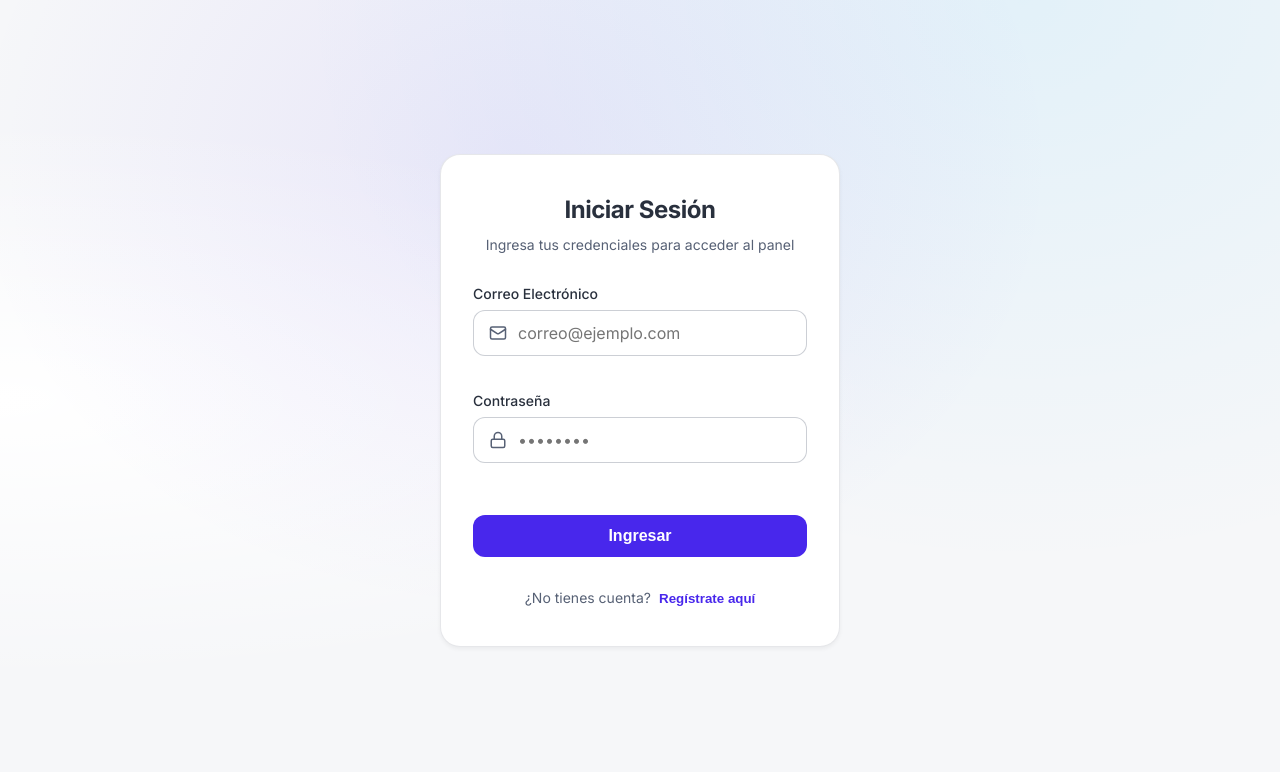
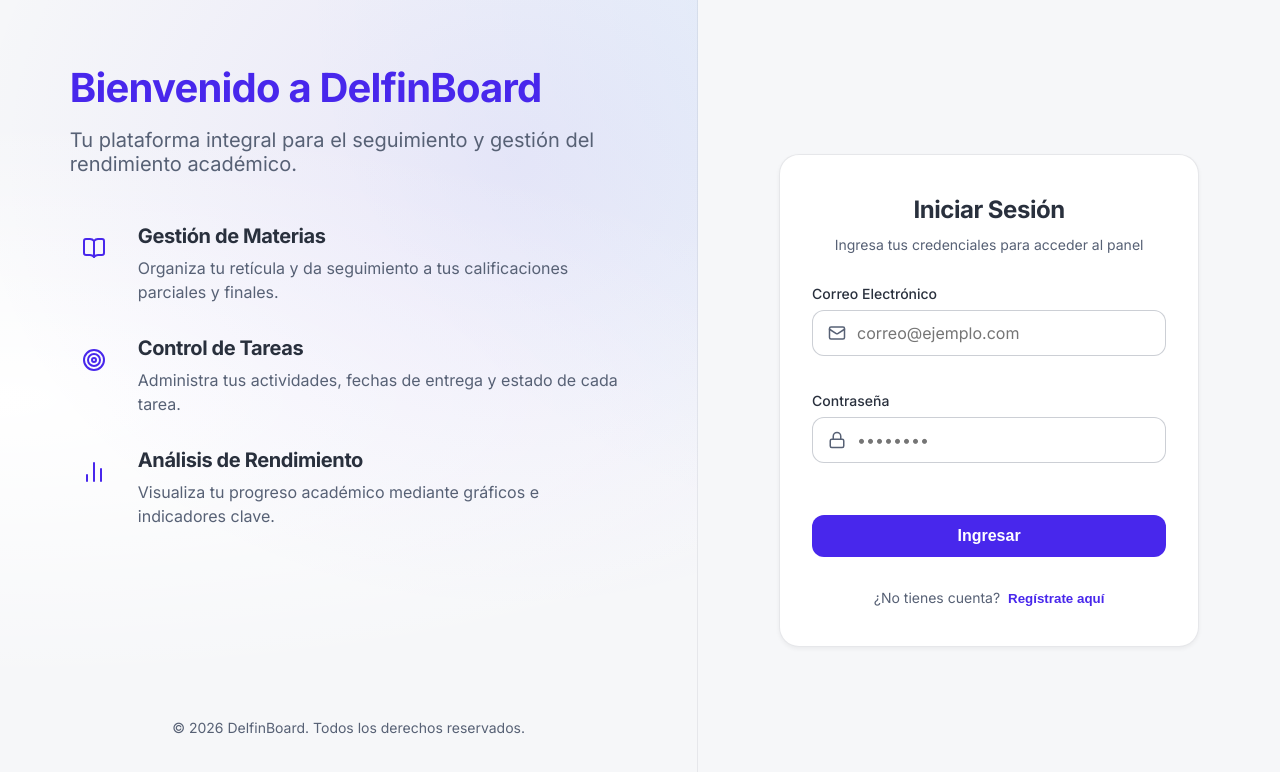
Before and after one commit to CRIZZxR-110100/delfinboard, a React (Vite) app: page /login in a window 1280 px wide. Shown: the top 772 px of the page. Built offline with nearby package versions, Linux system fonts and the light colour scheme; no server answers.

Commit message:
feat: rediseño de Login a Landing Page y Login

```diff
--- a/src/pages/Login.css
+++ b/src/pages/Login.css
@@ -1,14 +1,101 @@
-.login-container {
+.login-wrapper {
+  display: grid;
+  grid-template-columns: 1fr;
+  min-height: 100vh;
+}
+
+@media (min-width: 992px) {
+  .login-wrapper {
+    grid-template-columns: 1.2fr 1fr;
+  }
+}
+
+.landing-section {
+  display: flex;
+  flex-direction: column;
+  justify-content: center;
+  padding: 3rem 2rem;
+  background: linear-gradient(135deg, hsla(var(--primary), 0.1) 0%, hsla(var(--secondary), 0.1) 100%);
+  border-right: 1px solid hsl(var(--text-muted) / 0.1);
+}
+
+@media (min-width: 992px) {
+  .landing-section {
+    padding: 4rem 10%;
+  }
+}
+
+.landing-content {
+  max-width: 600px;
+  margin: 0 auto;
+}
+
+.landing-title {
+  font-size: 2.5rem;
+  color: hsl(var(--primary));
+  margin-bottom: 1rem;
+  line-height: 1.2;
+}
+
+.landing-subtitle {
+  font-size: 1.25rem;
+  color: hsl(var(--text-muted));
+  margin-bottom: 3rem;
+}
+
+.landing-features {
+  display: flex;
+  flex-direction: column;
+  gap: 2rem;
+  margin-bottom: 3rem;
+}
+
+.feature-item {
+  display: flex;
+  gap: 1.25rem;
+  align-items: flex-start;
+}
+
+.feature-icon {
+  background: hsla(var(--primary), 0.1);
+  color: hsl(var(--primary));
+  padding: 0.75rem;
+  border-radius: var(--radius-md);
+  display: flex;
+  align-items: center;
+  justify-content: center;
+}
+
+.feature-text h3 {
+  font-size: 1.25rem;
+  margin-bottom: 0.5rem;
+  color: hsl(var(--text-main));
+}
+
+.feature-text p {
+  color: hsl(var(--text-muted));
+  line-height: 1.5;
+}
+
+.landing-footer {
+  margin-top: auto;
+  text-align: center;
+  color: hsl(var(--text-muted));
+  font-size: 0.875rem;
+  padding-top: 2rem;
+}
+
+.login-section {
   display: flex;
   justify-content: center;
   align-items: center;
-  min-height: 100vh;
-  padding: 1rem;
+  padding: 2rem 1rem;
+  background: hsl(var(--bg-base));
 }
 
 .login-card {
   width: 100%;
-  max-width: 400px;
+  max-width: 420px;
   padding: 2.5rem 2rem;
 }
 
--- a/src/pages/Login.jsx
+++ b/src/pages/Login.jsx
@@ -1,6 +1,6 @@
 import React, { useState, useEffect } from 'react';
 import { useNavigate } from 'react-router-dom';
-import { Mail, Lock, AlertCircle, Loader2 } from 'lucide-react';
+import { Mail, Lock, AlertCircle, Loader2, BookOpen, Target, BarChart2 } from 'lucide-react';
 import { useAuth } from '../context/AuthContext';
 import { useToast } from '../context/ToastContext';
 import './Login.css';
@@ -83,8 +83,49 @@ const Login = () => {
   };
 
   return (
-    <div className="login-container">
-      <div className="login-card glass-panel fade-in">
+    <div className="login-wrapper">
+      {/* Landing Page Section */}
+      <div className="landing-section fade-in">
+        <div className="landing-content">
+          <h1 className="landing-title">Bienvenido a DelfinBoard</h1>
+          <p className="landing-subtitle">
+            Tu plataforma integral para el seguimiento y gestión del rendimiento académico.
+          </p>
+
+          <div className="landing-features">
+            <div className="feature-item">
+              <div className="feature-icon"><BookOpen size={24} /></div>
+              <div className="feature-text">
+                <h3>Gestión de Materias</h3>
+                <p>Organiza tu retícula y da seguimiento a tus calificaciones parciales y finales.</p>
+              </div>
+            </div>
+
+            <div className="feature-item">
+              <div className="feature-icon"><Target size={24} /></div>
+              <div className="feature-text">
+                <h3>Control de Tareas</h3>
+                <p>Administra tus actividades, fechas de entrega y estado de cada tarea.</p>
+              </div>
+            </div>
+
+            <div className="feature-item">
+              <div className="feature-icon"><BarChart2 size={24} /></div>
+              <div className="feature-text">
+                <h3>Análisis de Rendimiento</h3>
+                <p>Visualiza tu progreso académico mediante gráficos e indicadores clave.</p>
+              </div>
+            </div>
+          </div>
+        </div>
+        <div className="landing-footer">
+          <p>&copy; {new Date().getFullYear()} DelfinBoard. Todos los derechos reservados.</p>
+        </div>
+      </div>
+
+      {/* Login Section */}
+      <div className="login-section">
+        <div className="login-card glass-panel fade-in">
         <div className="login-header">
           <h2>{isLogin ? 'Iniciar Sesión' : 'Crear Cuenta'}</h2>
           <p className="text-muted">
@@ -182,6 +223,7 @@ const Login = () => {
             </button>
           </p>
         </div>
+        </div>
       </div>
     </div>
   );
```
Also changed, not shown: 1 other file (tests, documents, lock files or other folders).
